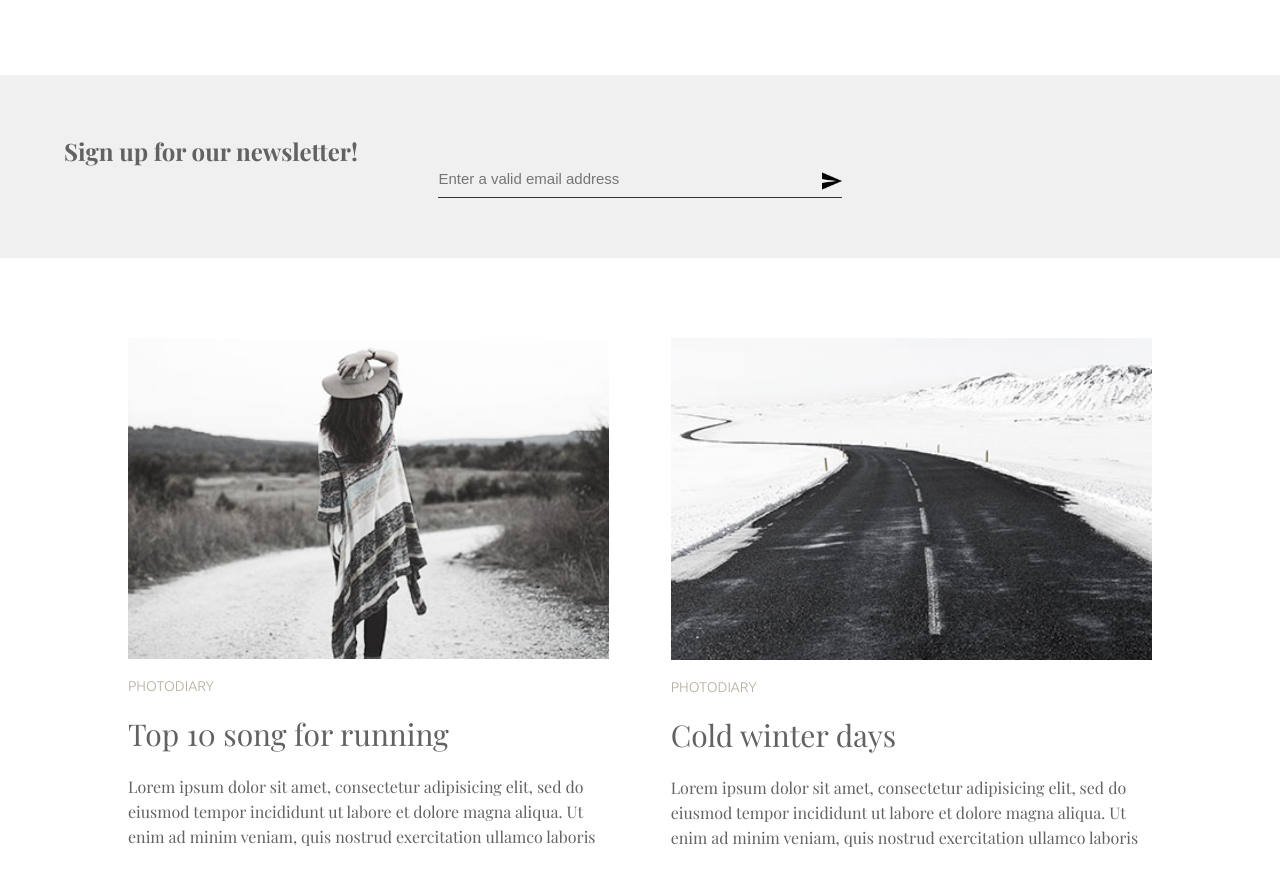
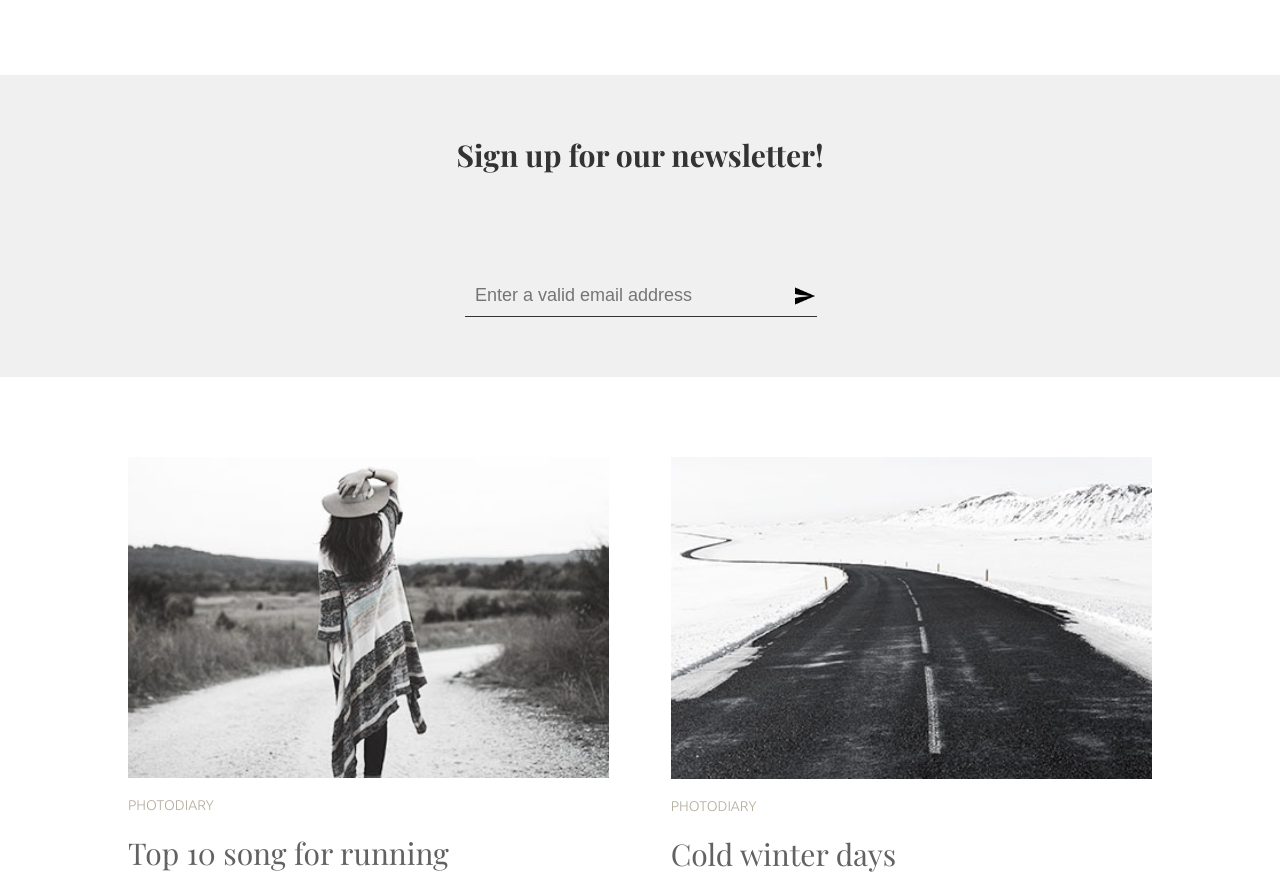
Before and after one commit to MarjanaSwarnaly/Minimo, a plain HTML site: page index.html in a window 1280 px wide. Shown: the part 2280-3157 px from the top of the page. Drawn offline with nearby package versions, Linux system fonts and the light colour scheme; a web font is replaced by a local one.

Commit message:
Update style.css

```diff
--- a/assets/css/style.css
+++ b/assets/css/style.css
@@ -43,6 +43,7 @@ header {
 .menu ul li a {
   margin: 0 50px;
   padding: 5px 0;
+  font-size: 16px;
   color: #626262;
   text-decoration: none;
   text-transform: uppercase;
@@ -119,30 +120,40 @@ header {
   padding: 60px 0;
   background-color: #f0f0f0;
 }
-.newsletter h2 {
+.sign_up {
+  text-align: center;
+}
+.sign_up h1 {
+  margin-bottom: 100px;
   font-size: 30px;
   color: #333333;
-  text-align: center;
-  margin-bottom: 60px;
 }
 .newsletter_form {
-  width: 35%;
+  width: 350px;
   margin: 0 auto;
   position: relative;
+  left: 0;
+  right: 0;
 }
 .newsletter_form input {
-  width: 100%;
-  padding-bottom: 10px;
-  font-size: 15px;
+  width: 292px;
+  padding: 10px 50px 10px 10px;
+  font-size: 18px;
   background: transparent;
   border: none;
   border-bottom: 1px solid #333333;
+}
+.newsletter_form input:focus {
+  outline: none;
+}
+.newsletter_form button:focus {
   outline: none;
 }
 
 .newsletter_form button {
+  margin: 0 auto;
   position: absolute;
-  top: 11%;
+  top: 11px;
   right: 0;
   cursor: pointer;
   border: none;
@@ -194,6 +205,7 @@ footer {
 }
 .terms ul {
   padding-top: 25px;
+  font-size: 14px;
   list-style: none;
 }
 .terms ul li {
@@ -223,6 +235,7 @@ footer {
   float: left;
 }
 .social ul li a {
+  font-size: 14px;
   color: #626262;
   text-decoration: none;
   display: inline-block;
@@ -233,14 +246,9 @@ footer {
   border: none;
 }
 
-.social ul li a:hover {
-  border-bottom: 1px solid #626262;
-}
 .social ul li a img {
   margin-top: 5px;
   margin-left: 16px;
 }
-.social ul li:last-child a:hover {
-  border-bottom: none;
-}
-/* Footer End */
+
+/* Footer End*/
```
